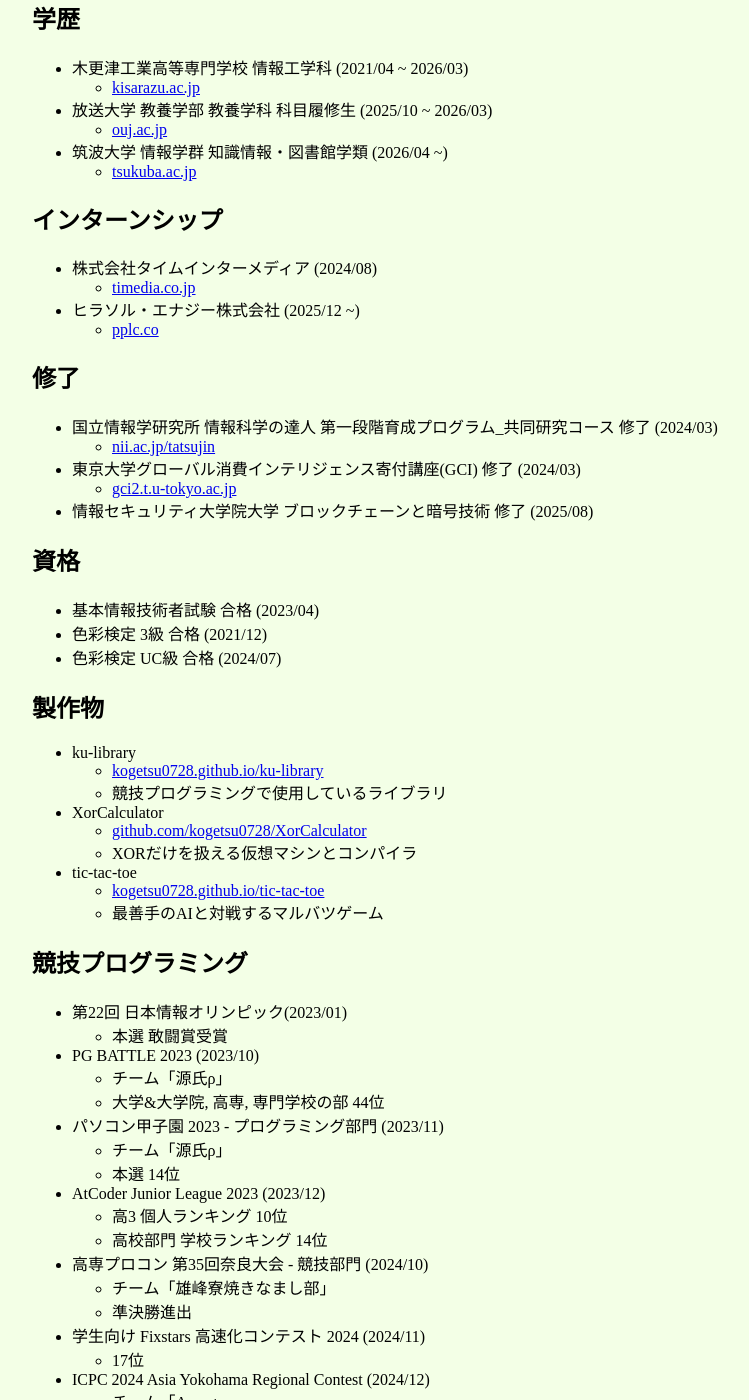
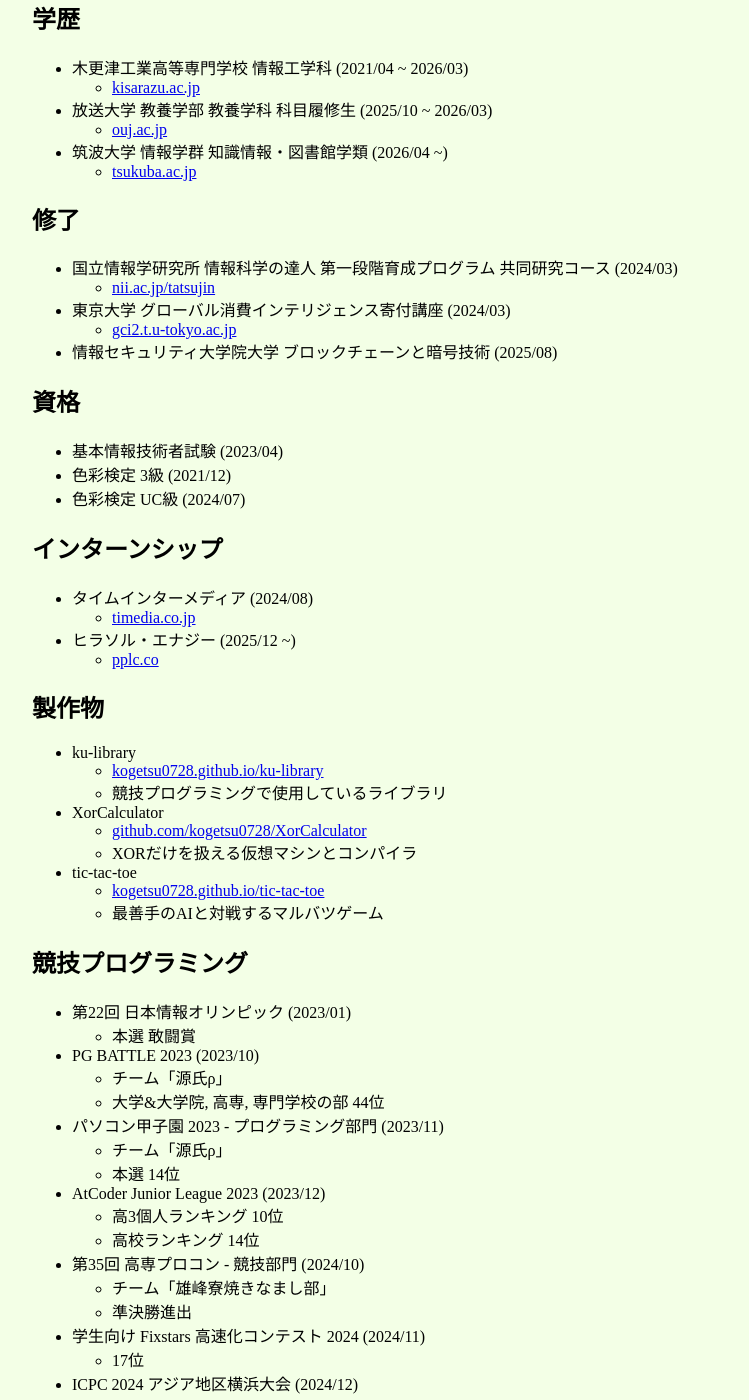
Before and after one commit to kogetsu0728/kogetsu0728.github.io, a Jekyll site: the page built from index.md, in a window 1280 px wide and 1400 px high, scrolled down 319 px. Shown: the whole window, without its empty margins (228-977 px from the left). Built offline with Jekyll 4.4.1, drawn with Linux system fonts in a browser that asks for light colours; some of the changed text lies outside the part shown.

Commit message:
セクション整理

```diff
--- a/index.md
+++ b/index.md
@@ -25,23 +25,23 @@
 - 筑波大学 情報学群 知識情報・図書館学類 (2026/04 ~)
     - [tsukuba.ac.jp](https://www.tsukuba.ac.jp/)
 
-## インターンシップ
-- 株式会社タイムインターメディア (2024/08)
-    - [timedia.co.jp](https://www.timedia.co.jp/)
-- ヒラソル・エナジー株式会社 (2025/12 ~)
-    - [pplc.co](https://pplc.co/)
-
 ## 修了
-- 国立情報学研究所 情報科学の達人 第一段階育成プログラム\_共同研究コース 修了 (2024/03)
+- 国立情報学研究所 情報科学の達人 第一段階育成プログラム 共同研究コース (2024/03)
     - [nii.ac.jp/tatsujin](https://www.nii.ac.jp/tatsujin/)
-- 東京大学グローバル消費インテリジェンス寄付講座(GCI) 修了 (2024/03)
+- 東京大学 グローバル消費インテリジェンス寄付講座 (2024/03)
     - [gci2.t.u-tokyo.ac.jp](https://gci2.t.u-tokyo.ac.jp/)
-- 情報セキュリティ大学院大学 ブロックチェーンと暗号技術 修了 (2025/08)
+- 情報セキュリティ大学院大学 ブロックチェーンと暗号技術 (2025/08)
 
 ## 資格
-- 基本情報技術者試験 合格 (2023/04)
-- 色彩検定 3級 合格 (2021/12)
-- 色彩検定 UC級 合格 (2024/07)
+- 基本情報技術者試験 (2023/04)
+- 色彩検定 3級 (2021/12)
+- 色彩検定 UC級 (2024/07)
+
+## インターンシップ
+- タイムインターメディア (2024/08)
+    - [timedia.co.jp](https://www.timedia.co.jp/)
+- ヒラソル・エナジー (2025/12 ~)
+    - [pplc.co](https://pplc.co/)
 
 ## 製作物
 - ku-library
@@ -55,8 +55,8 @@
     - 最善手のAIと対戦するマルバツゲーム
 
 ## 競技プログラミング
-- 第22回 日本情報オリンピック(2023/01)
-    - 本選 敢闘賞受賞
+- 第22回 日本情報オリンピック (2023/01)
+    - 本選 敢闘賞
 - PG BATTLE 2023 (2023/10)
     - チーム「源氏ρ」
     - 大学&大学院, 高専, 専門学校の部 44位
@@ -64,31 +64,31 @@
     - チーム「源氏ρ」
     - 本選 14位
 - AtCoder Junior League 2023 (2023/12)
-    - 高3 個人ランキング 10位
-    - 高校部門 学校ランキング 14位
-- 高専プロコン 第35回奈良大会 - 競技部門 (2024/10)
+    - 高3個人ランキング 10位
+    - 高校ランキング 14位
+- 第35回 高専プロコン - 競技部門 (2024/10)
     - チーム「雄峰寮焼きなまし部」
     - 準決勝進出
 - 学生向け Fixstars 高速化コンテスト 2024 (2024/11)
     - 17位
-- ICPC 2024 Asia Yokohama Regional Contest (2024/12)
+- ICPC 2024 アジア地区横浜大会 (2024/12)
     - チーム「Aqua」
-    - アジア地区横浜大会 51位
-- 高専プロコン 第36回松江大会 - 競技部門 (2025/10)
+    - 51位
+- 第36回 高専プロコン - 競技部門 (2025/10)
     - チーム「TrueOne」
-    - 決勝 5位
-    - 特別賞受賞
-- ICPC 2025 Asia Yokohama Regional Contest (2025/12)
+    - 5位
+    - 特別賞
+- ICPC 2025 アジア地区横浜大会 (2025/12)
     - チーム「Aqua」
-    - アジア地区横浜大会 54位
+    - 54位
 - The 17th NAPROCK International Programming Contest - Competition Section (2026/03)
     - チーム「TrueOne」
-    - Final Round 4位
-    - Special Prize 受賞
+    - 4位
+    - Special Prize
 
 ## CTF
-- NEC Security Skills Challenge for Students 2024 (2024/09)
-    - 高専内 10位
+- NEC Security Skills Challenge for Students 2024 - 高専生の部 (2024/09)
+    - 10位
 - NEC Security Skills Challenge for Students 2025 (2025/09)
     - 1位
 - KOSENセキュリティコンテスト2025 (2025/10)
```
